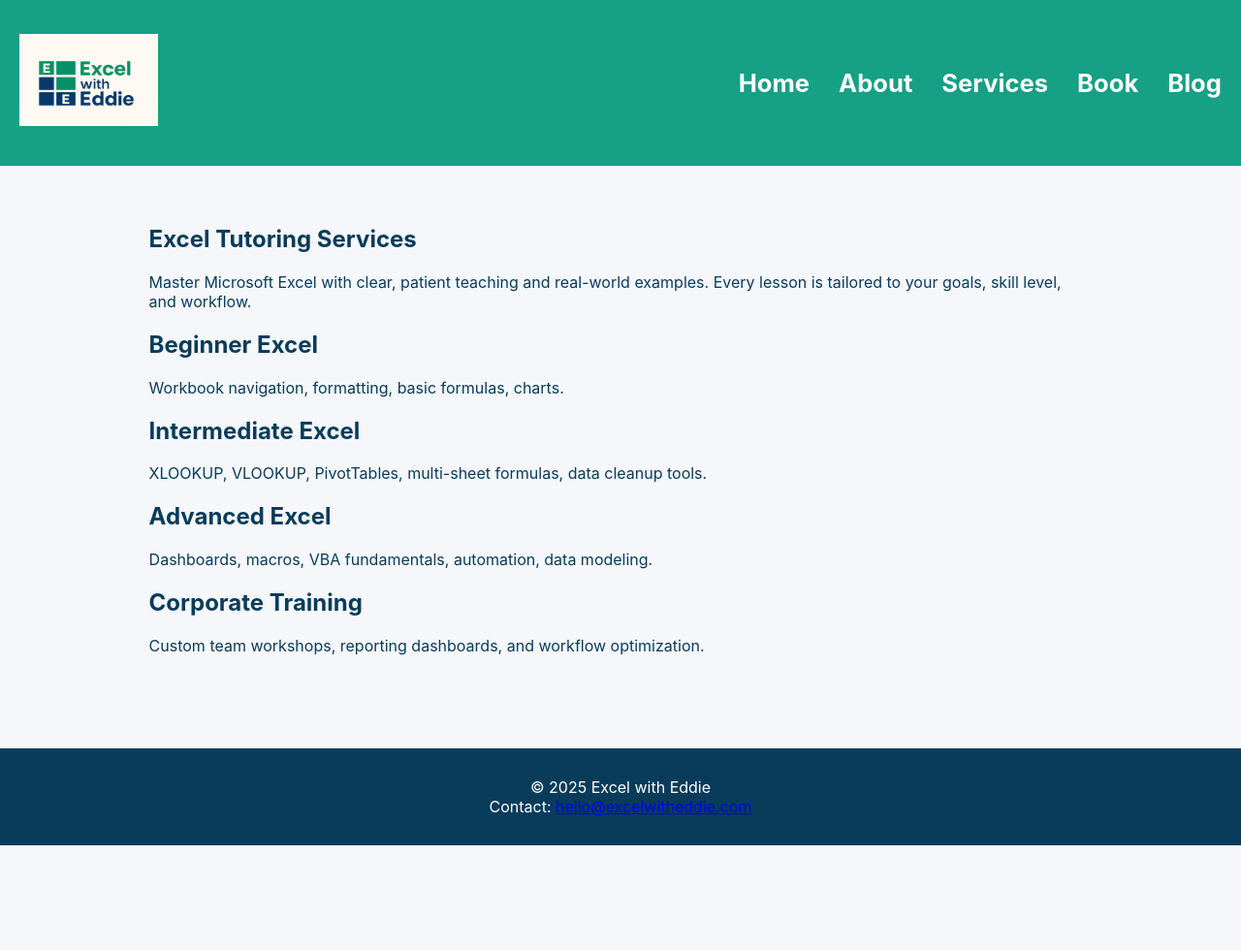
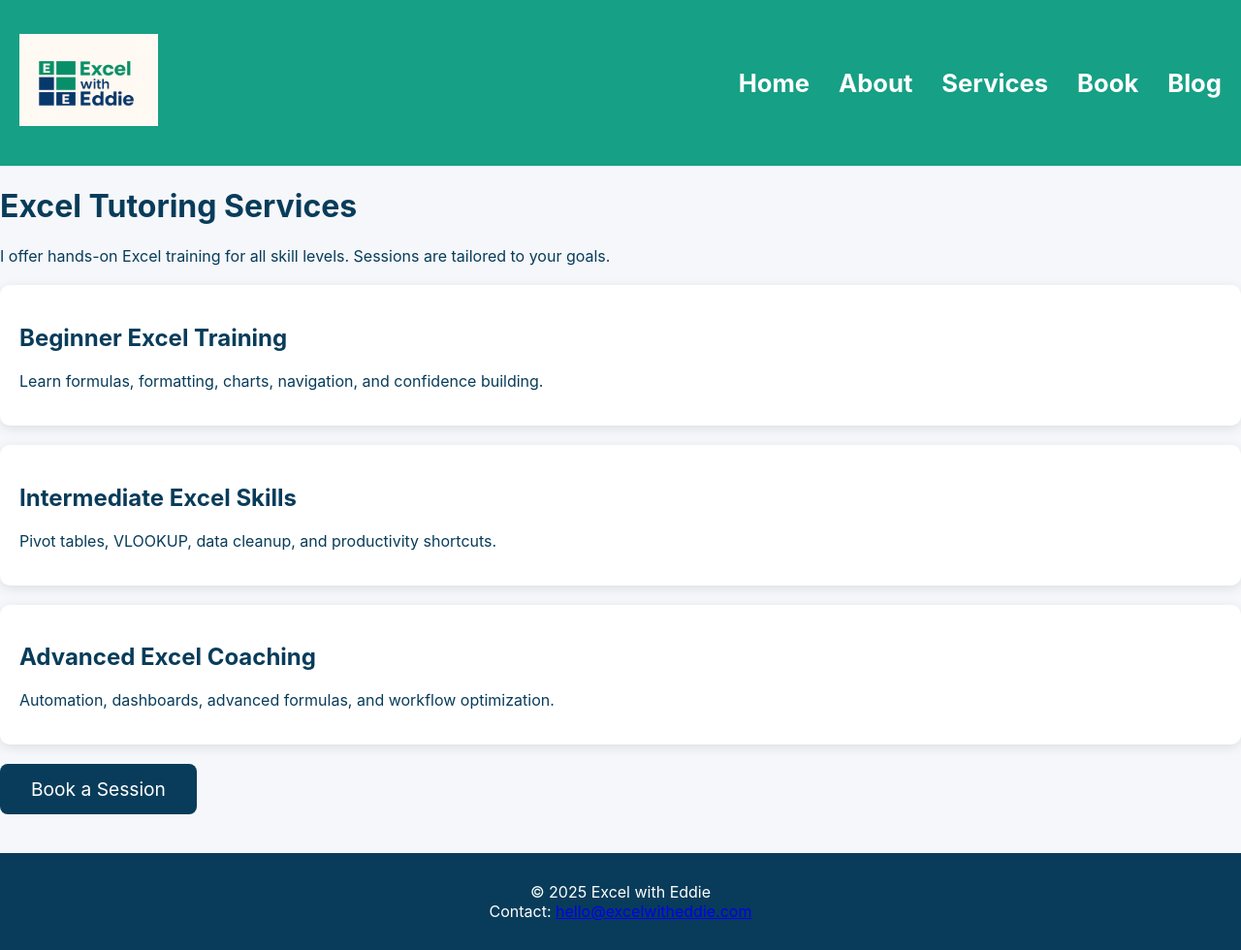
Before and after one commit to excelwitheddie/excel-with-eddie2, a Jekyll site: the page built from services.md, in a window 1280 px wide and 980 px high. Shown: the whole window at 97% size. Built offline with Jekyll 4.4.1, drawn with Linux system fonts in a browser that asks for light colours.

Commit message:
Update services.md

```diff
--- a/services.md
+++ b/services.md
@@ -1,21 +1,25 @@
 ---
 layout: default
 title: Services
-description: Excel tutoring services for beginners, intermediates, and advanced users.
 ---
-<section style="padding:40px 12%;">
-  <h1>Excel Tutoring Services</h1>
-  <p>Master Microsoft Excel with clear, patient teaching and real-world examples. Every lesson is tailored to your goals, skill level, and workflow.</p>
 
-  <h2>Beginner Excel</h2>
-  <p>Workbook navigation, formatting, basic formulas, charts.</p>
+<h1>Excel Tutoring Services</h1>
 
-  <h2>Intermediate Excel</h2>
-  <p>XLOOKUP, VLOOKUP, PivotTables, multi-sheet formulas, data cleanup tools.</p>
+<p>I offer hands-on Excel training for all skill levels. Sessions are tailored to your goals.</p>
 
-  <h2>Advanced Excel</h2>
-  <p>Dashboards, macros, VBA fundamentals, automation, data modeling.</p>
+<div class="card">
+  <h2>Beginner Excel Training</h2>
+  <p>Learn formulas, formatting, charts, navigation, and confidence building.</p>
+</div>
 
-  <h2>Corporate Training</h2>
-  <p>Custom team workshops, reporting dashboards, and workflow optimization.</p>
-</section>
+<div class="card">
+  <h2>Intermediate Excel Skills</h2>
+  <p>Pivot tables, VLOOKUP, data cleanup, and productivity shortcuts.</p>
+</div>
+
+<div class="card">
+  <h2>Advanced Excel Coaching</h2>
+  <p>Automation, dashboards, advanced formulas, and workflow optimization.</p>
+</div>
+
+<a href="/book" class="cta-btn">Book a Session</a>
```
